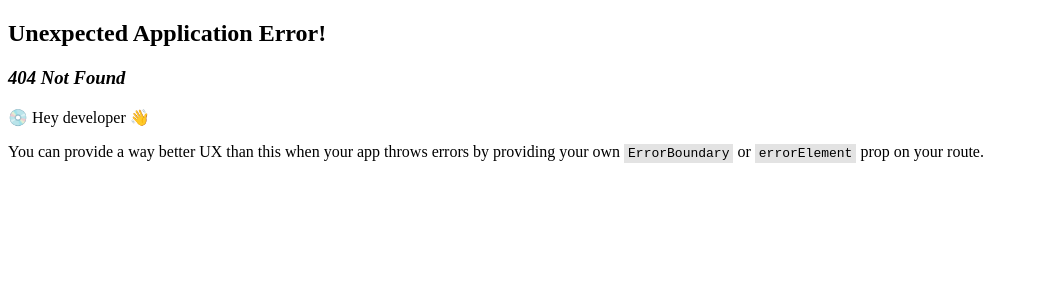
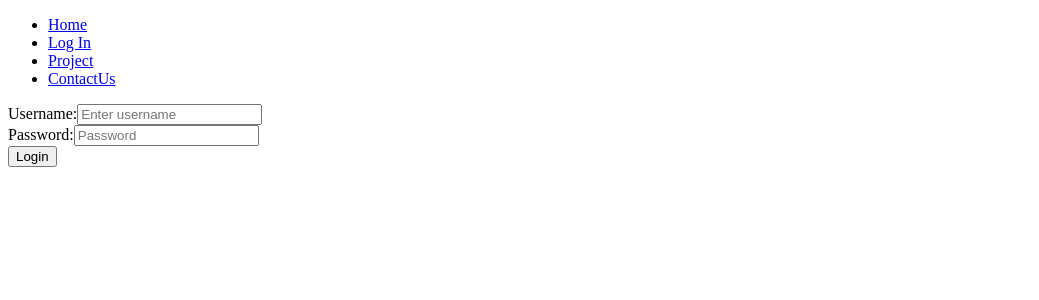
Before and after one commit to RobyOneJ/crowdfunding_front_end, a React (Vite) app: page /login in a window 1280 px wide. Before the commit this address had no page. Shown: the top 300 px of the page, without its empty margins (0-1039 px from the left). Built offline with nearby package versions, Linux system fonts and the light colour scheme.

Commit message:
Posting data to the API conofig; added more pages.

```diff
--- /dev/null
+++ b/src/api/post-login.js
@@ -0,0 +1,27 @@
+async function postLogin(username, password) {
+    const url =`${import.meta.env.VITE_API_URL}/api-token-auth/`;
+    const response = await fetch(url, {
+        method:"POST",// We need to tell the server that we are sending JSON dataso we set the Content-Type header to application/json
+        headers: {
+            "Content-Type":"application/json",
+        },
+        body:JSON.stringify({
+            "username": username,
+            "password": password,
+        }),
+    });
+
+    if (!response.ok) {
+        const fallbackError =`Error trying to login`;
+        const data = await response.json().catch(() => {
+            throw new Error(fallbackError);
+        });
+
+        const errorMessage = data?.detail?? fallbackError;
+        throw new Error(errorMessage);
+    }
+
+    return await response.json();
+}
+
+export default postLogin;
--- /dev/null
+++ b/src/components/LoginForm.jsx
@@ -0,0 +1,64 @@
+import { useState } from "react";
+import { useNavigate } from "react-router-dom";
+import postLogin from "../api/post-login.js";
+
+
+
+function LoginForm() {
+    const navigate = useNavigate();
+
+    const [credentials, setCredentials] = useState({
+        username: "",
+        password: "",
+    });
+
+
+    const handleChange = (event) => {
+        const { id, value } = event.target;
+        setCredentials((prevCredentials) => ({
+            ...prevCredentials,
+            [id]: value,
+        }));
+    };
+
+    const handleSubmit = (event) => {
+        event.preventDefault();
+        if (credentials.username && credentials.password) {
+            postLogin(
+                credentials.username,
+                credentials.password
+            ).then((response) => {
+                window.localStorage.setItem("token", response.token);
+                navigate("/");
+            });
+        }
+    };
+
+    return (
+        <form>
+            <div>
+                <label htmlFor="username">Username:</label>
+                <input
+                    type="text"
+                    id="username"
+                    placeholder="Enter username"
+                    onChange={handleChange}
+                />
+            </div>
+            <div>
+                <label htmlFor="password">Password:</label>
+                <input
+                    type="password"
+                    id="password"
+                    placeholder="Password"
+                    onChange={handleChange}
+                />
+            </div>
+            <button type="submit" onClick={handleSubmit}>
+                Login
+            </button>
+        </form>
+    );
+}
+
+export default LoginForm;
--- a/src/components/NavBar.jsx
+++ b/src/components/NavBar.jsx
@@ -6,7 +6,9 @@
         <nav>
             <ul>
                 <li><Link to="/">Home</Link></li>
+                <li><Link to="/login">Log In</Link></li>
                 <li><Link to="/project">Project</Link></li>
+                <li><Link to="/contact">ContactUs</Link></li>
             </ul>
         </nav>
         <Outlet />
--- a/src/main.jsx
+++ b/src/main.jsx
@@ -4,6 +4,8 @@
 
 import HomePage from "./pages/HomePage.jsx";
 import ProjectPage from "./pages/ProjectPage.jsx";
+import LoginPage from "./pages/LoginPage.jsx";
+import ContactPage from "./pages/ContactPage.jsx";
 
 import NavBar from "./components/NavBar.jsx";
 
@@ -13,7 +15,9 @@
     element: <NavBar />,
     children: [
       { path: "/", element: <HomePage /> },
+      { path: "/login", element: <LoginPage /> },
       { path: "/project/:id", element: <ProjectPage /> },
+      { path: "/contact", element: <ContactPage /> },
     ],
   },
 ]);
--- /dev/null
+++ b/src/pages/ContactPage.jsx
@@ -0,0 +1,5 @@
+function ContactPage() {
+    return<h1>This is the contact page</h1>;
+}
+
+export default ContactPage;
--- /dev/null
+++ b/src/pages/LoginPage.jsx
@@ -0,0 +1,7 @@
+import LoginForm from "../components/LoginForm";
+
+function LoginPage() {
+    return <LoginForm />;
+}
+
+export default LoginPage;
```
